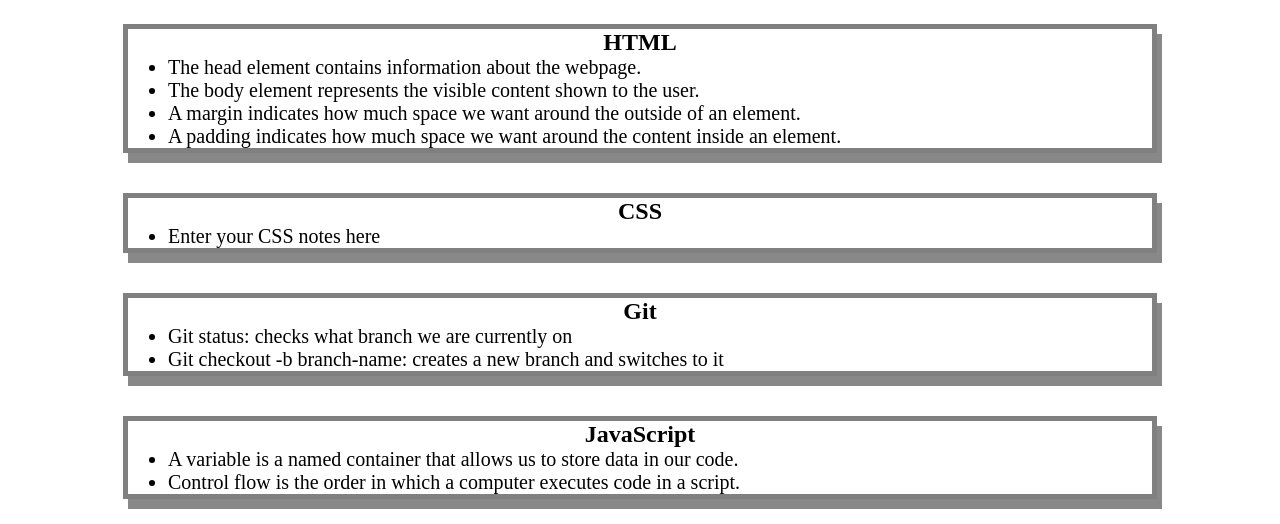
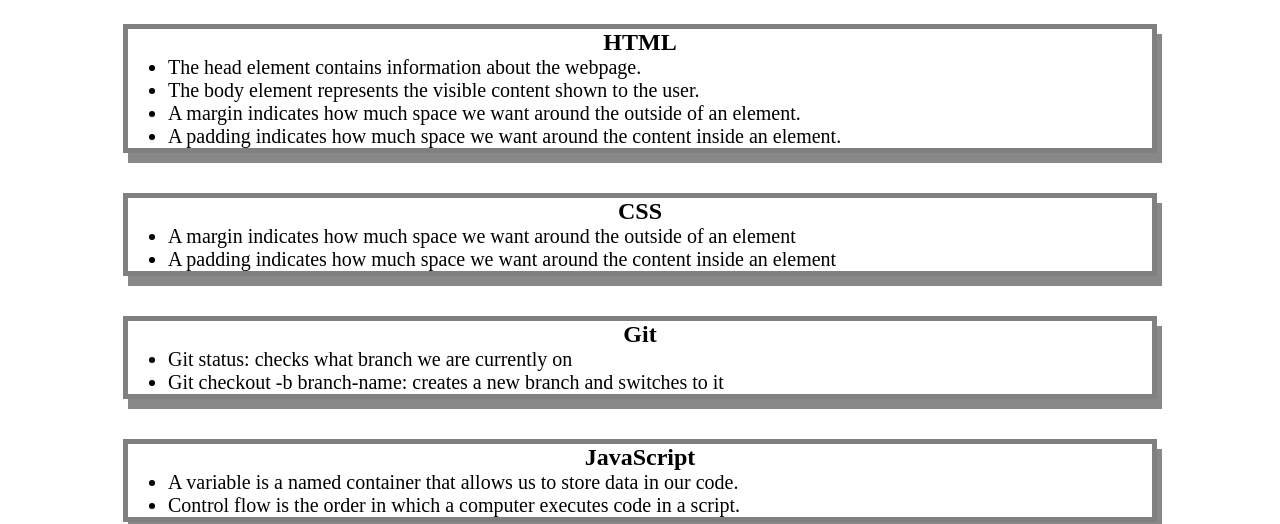
Before and after one commit to andylin03/prework-study-guide, a plain HTML site: page index.html in a window 1280 px wide. Shown: the part 136-660 px from the top of the page. Drawn offline with Linux system fonts and the light colour scheme; files whose address does not match are found by name.

Commit message:
changed css

```diff
--- a/index.html
+++ b/index.html
@@ -31,7 +31,8 @@
 
         <h2>CSS</h2>
         <ul>
-          <li>Enter your CSS notes here</li>
+          <li>A margin indicates how much space we want around the outside of an element</li>
+          <li>A padding indicates how much space we want around the content inside an element</li>
         </ul>
 
       </section>
```
